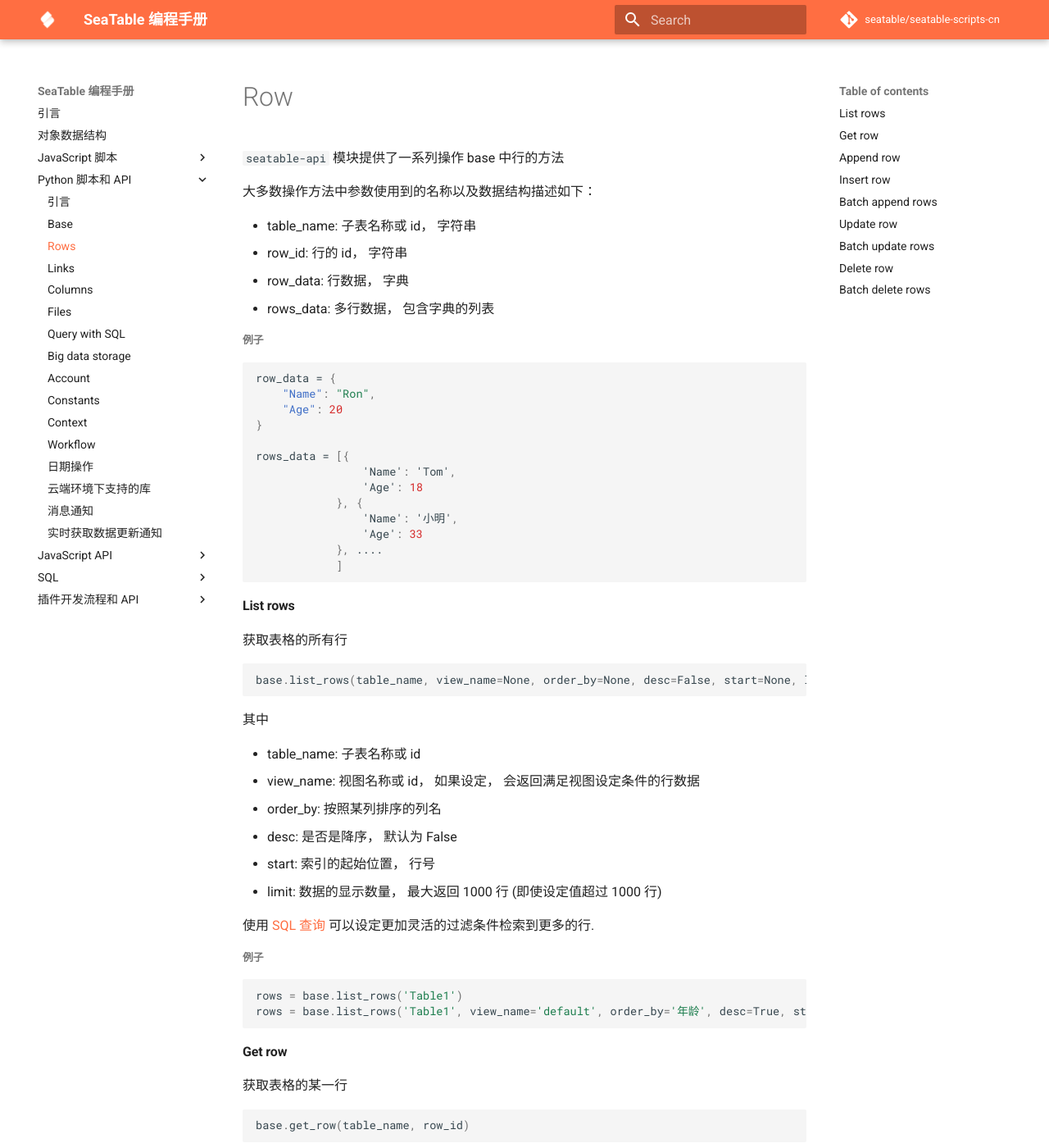
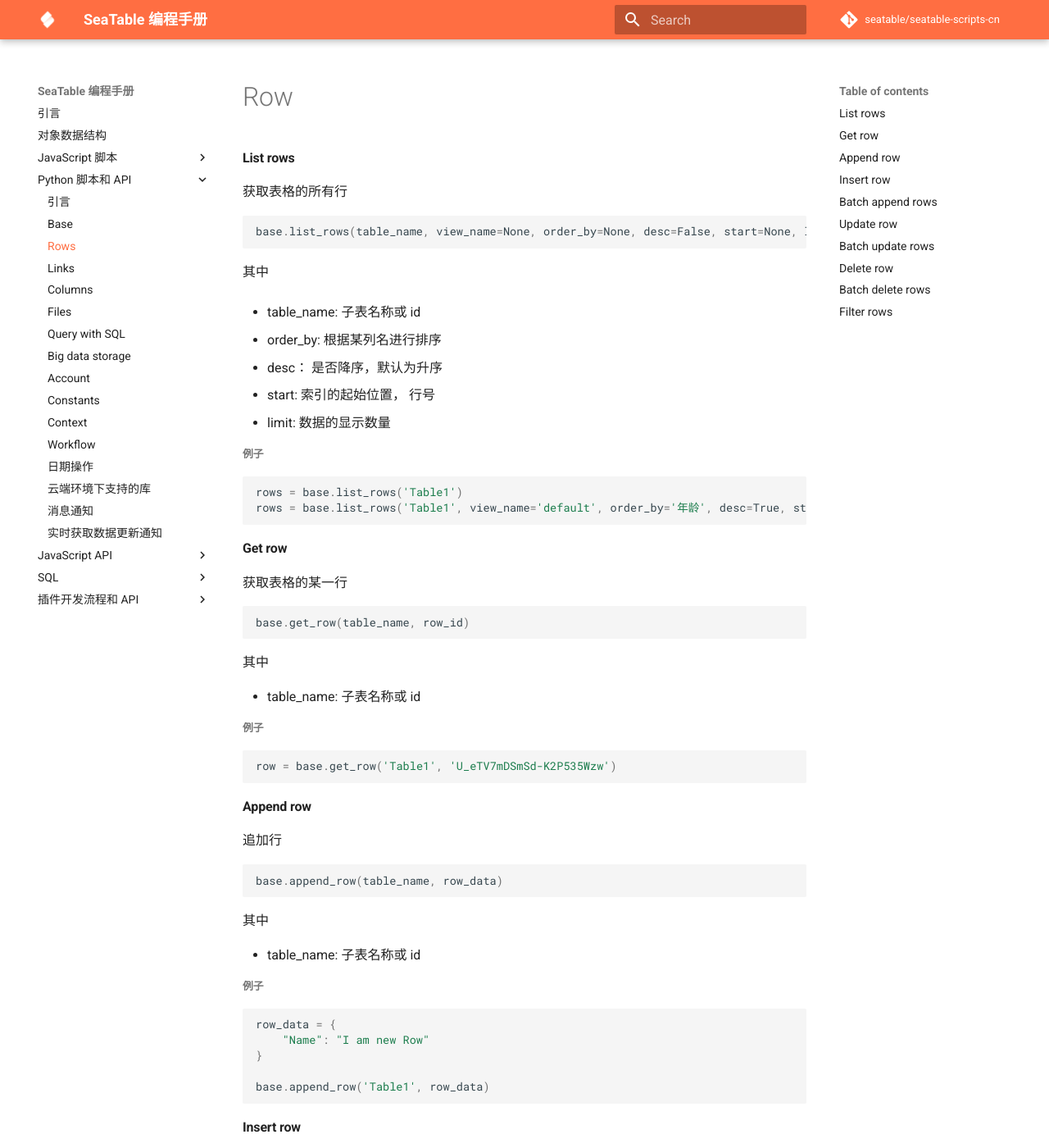
Before and after one commit to seatable/seatable-scripts-cn, an MkDocs documentation site: the page built from manual/python/rows.md, in a window 1280 px wide and 1400 px high. Shown: the whole window at 82% size. Built offline with MkDocs 1.6.1 and Material for MkDocs 9.7.7, drawn with Linux system fonts in a browser that asks for light colours; comment, search, counter and statistics services are not loaded; some of the changed text lies outside the part shown.

Commit message:
Revert "Update rows.md"
This reverts commit f44aca9d57370b7ee757a232a5fc7f8426d5e37a.

````diff
--- a/manual/python/rows.md
+++ b/manual/python/rows.md
@@ -1,31 +1,4 @@
 # Row
-
- `seatable-api` 模块提供了一系列操作 base 中行的方法
-
-大多数操作方法中参数使用到的名称以及数据结构描述如下：
-
-* table_name: 子表名称或 id， 字符串
-* row_id: 行的 id， 字符串
-* row_data: 行数据， 字典
-* rows_data: 多行数据， 包含字典的列表
-
-##### 例子
-
-```json
-row_data = {
-    "Name": "Ron",
-  	"Age": 20
-}
-
-rows_data = [{
-                'Name': 'Tom',
-                'Age': 18
-            }, {
-                'Name': '小明',
-                'Age': 33
-            }, ....
-            ]
-```
 
 #### List rows
 
@@ -38,13 +11,11 @@
 其中
 
 * table_name: 子表名称或 id
-* view_name: 视图名称或 id， 如果设定， 会返回满足视图设定条件的行数据
-* order_by: 按照某列排序的列名
-* desc:  是否是降序， 默认为 False
+
+* order_by: 根据某列名进行排序
+* desc： 是否降序，默认为升序
 * start: 索引的起始位置， 行号
-* limit: 数据的显示数量， 最大返回 1000 行 (即使设定值超过 1000 行)
-
-使用 [SQL 查询](../sql/sql.md) 可以设定更加灵活的过滤条件检索到更多的行.
+* limit: 数据的显示数量
 
 ##### 例子
 
@@ -61,6 +32,10 @@
 base.get_row(table_name, row_id)
 ```
 
+其中
+
+* table_name: 子表名称或 id
+
 ##### 例子
 
 ```python
@@ -74,6 +49,10 @@
 ```python
 base.append_row(table_name, row_data)
 ```
+
+其中
+
+* table_name: 子表名称或 id
 
 ##### 例子
 
@@ -92,6 +71,10 @@
 ```python
 base.insert_row(table_name, row_data, anchor_row_id)
 ```
+
+其中
+
+* table_name: 子表名称或 id
 
 * anchor_row_id: 锚定的行的 id，将会把新行插入到这行下方
 
@@ -112,6 +95,10 @@
 ```python
 base.batch_append_rows(table_name, rows_data)
 ```
+
+其中
+
+* table_name: 子表名称或 id
 
 ##### 例子
 
@@ -137,6 +124,10 @@
 base.update_row(table_name, row_id, row_data)
 ```
 
+其中
+
+* table_name: 子表名称或 id
+
 ##### 例子
 
 ```python
@@ -153,6 +144,10 @@
 ```python
 batch_update_rows(table_name, rows_data)
 ```
+
+其中
+
+* table_name: 子表名称或 id
 
 ##### 例子
 
@@ -191,6 +186,10 @@
 base.delete_row(table_name, row_id)
 ```
 
+其中
+
+* table_name: 子表名称或 id
+
 ##### 例子
 
 ```python
@@ -205,6 +204,10 @@
 base.batch_delete_rows(table_name, row_ids)
 ```
 
+其中
+
+* table_name: 子表名称或 id
+
 ##### 例子
 
 ```python
@@ -212,3 +215,7 @@
 row_ids = [row['_id'] for row in del_rows]
 base.batch_delete_rows('Table1', row_ids)
 ```
+
+#### Filter rows
+
+最新的版本请用 SQL Query 函数提供的查询功能。
````
